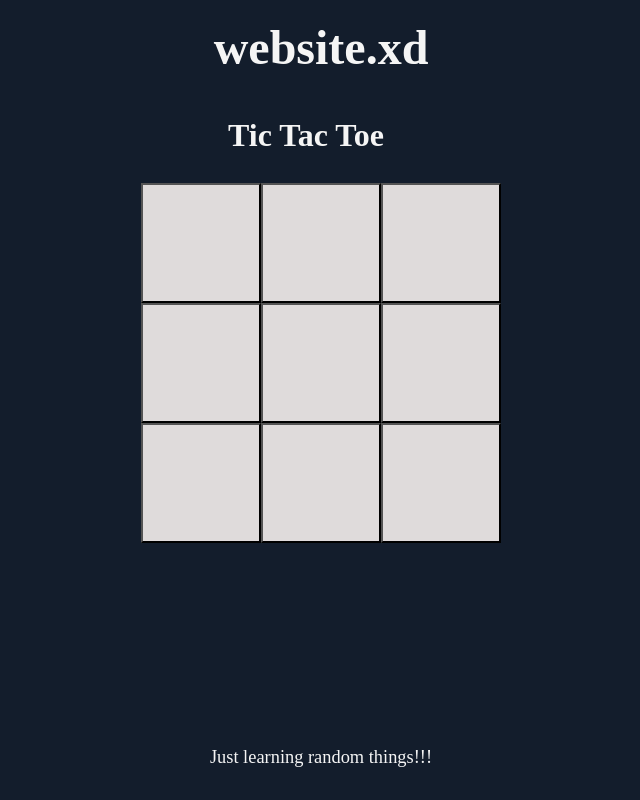
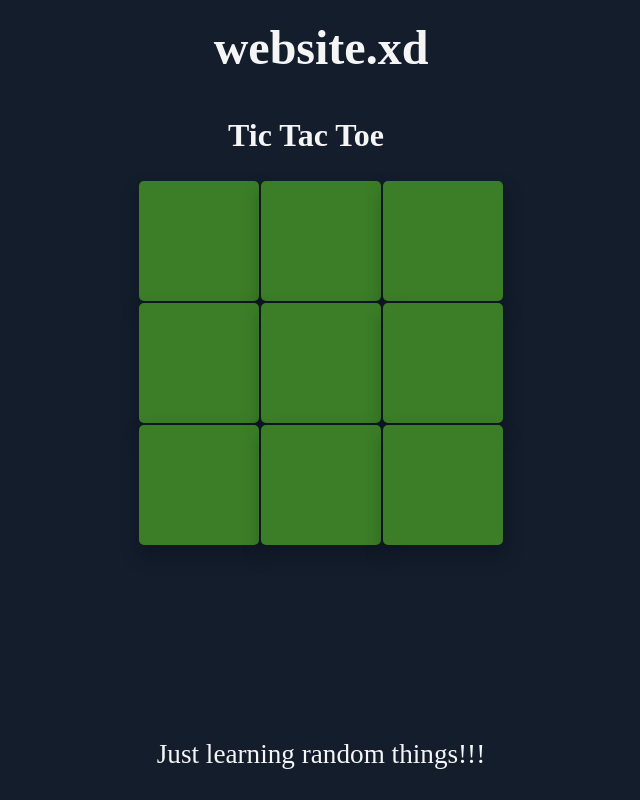
Before and after one commit to biki0/mywebsite, a React (Vite) app: page /tictactoe in a window 1280 px wide. Shown: the whole page, without its empty margins (319-959 px from the left). Built offline with nearby package versions, Linux system fonts and the light colour scheme.

Commit message:
added stuff

```diff
--- a/src/components/BinaryDecimalConverter/BinDecConverter.tsx
+++ b/src/components/BinaryDecimalConverter/BinDecConverter.tsx
@@ -4,7 +4,7 @@ import "./bindec.css"
 
 const BinDecConverter = () => {
 
-    const [userInput, setUserInput] = useState("0");
+    const [userInput, setUserInput] = useState("");
     const [switchMode, setSwitchMode] = useState(false);
     let invalidInput: boolean = false;
     let result: number = 0;
@@ -12,9 +12,6 @@ const BinDecConverter = () => {
 
     const handleInput = (event: React.ChangeEvent<HTMLInputElement>) => {
         setUserInput(event.target.value)
-    }
-    const clearInput = () => {
-        setUserInput("");
     }
 
     const modeButton = () => {
@@ -61,7 +58,7 @@ const BinDecConverter = () => {
                 {invalidInput && <div className="invalid-info">Invalid input! Enter 0 or 1</div>}
                 {showResult && <div className="result">{result}</div>}
 
-                <input type="text" value={userInput} onClick={clearInput} onChange={handleInput} />
+                <input type="text" value={userInput} onChange={handleInput} />
 
                 <button className="change-button" onClick={modeButton}>Decimal to Binary</button>
 
@@ -83,7 +80,7 @@ const BinDecConverter = () => {
                 {invalidInput && <div className="invalid-info">Invalid input! Enter numbers only</div>}
                 {showResult && <div className="result">{result}</div>}
 
-                <input type="text" value={userInput} onClick={clearInput} onChange={handleInput} />
+                <input type="text" value={userInput} onChange={handleInput} />
 
                 <button className="change-button" onClick={modeButton}>Binary to Decimal</button>
 
--- a/src/components/TicTacToe/TicTacToe.tsx
+++ b/src/components/TicTacToe/TicTacToe.tsx
@@ -4,19 +4,33 @@ import Tile from "./Tile"
 
 import "./board.css"
 
+let winningPosition = [
+    [0, 1, 2],
+    [0, 3, 6],
+    [0, 4, 8],
+    [3, 4, 5],
+    [6, 7, 8],
+    [2, 4, 6],
+    [2, 5, 8],
+    [1, 4, 7]
+]
+
 const TicTacToe = () => {
 
     const [board, boardUpdate] = useState<string[]>([]);
-    const [player, setPlayer] = useState(true);
+    const [player, setPlayer] = useState("X");
     const [errorButton, setErrorButton] = useState(false);
-    const [endMessage, setEndMessage] = useState(false);
+    const [xWon, setXWon] = useState(false);
+    const [oWon, setOWon] = useState(false);
 
     const checkWinner = () => {
 
-        if(board[5] == 'X'){
-            setErrorButton(true);
-            setEndMessage(true);
+        for(let [x,y,z] of winningPosition){
+            if(board[x] && board[x] == board[y] && board[x] == board[z]){
+                return board[x];
+            }
         }
+        return "";
 
     }
 
@@ -24,24 +38,28 @@ const TicTacToe = () => {
 
         if(board[position] == 'X' || board[position] == 'O') { return }
 
-        board[position] = player ? "X" : "O";
+        board[position] = player === "X" ? "X" : "O";
 
         boardUpdate(board);
 
-        checkWinner();
+        setPlayer(player === "X" ? "O" : "X");
 
-        setPlayer(!player);
-
+        setXWon("X" === checkWinner());
+        setOWon("O" === checkWinner());
+        console.log(xWon);
+        console.log(oWon);
     }
 
     const reset = () => {
 
         setErrorButton(false);
         boardUpdate([]);
-        setPlayer(true);
-        setEndMessage(false);
+        setPlayer("X");
+        setXWon(false);
+        setOWon(false);
 
     }
+
 
     return (
 
@@ -64,15 +82,24 @@ const TicTacToe = () => {
 
             </div>
 
+            {xWon &&
 
-            {errorButton &&
-                <button className="error-button" onClick={reset}>Play Again</button>
+                <>
+                    <div className="end-message">
+                        <p>Player X won</p>
+                    </div>
+                    <button className="reset-button" onClick={ reset }>Play Again</button>
+                </>
             }
 
-            {endMessage &&
-                <div className="end-message">
-                    <p>GAME ENDED</p>
-                </div>
+            {oWon &&
+
+                <>
+                    <div className="end-message">
+                        <p>Player O won </p>
+                    </div>
+                    <button className="reset-button" onClick={ reset }>Play Again</button>
+                </>
             }
 
         </>
--- a/src/components/TicTacToe/board.css
+++ b/src/components/TicTacToe/board.css
@@ -11,20 +11,35 @@
 
 .tile {
     width: 120px;
+	margin: 1px;
     background-color: rgb(223, 219, 219);
     height: 120px;
+	text-decoration: none;
+	border: none;
+	font-size: 16px;
+	background-color: rgb(59, 126, 39);
+	color: whitesmoke;
+	border-radius: 5px;
+	box-shadow: 1px 10px 20px 1px rgba(0, 0, 0, 0.24);
+	cursor: pointer;
+	outline: none;
+	transition: 0.2s all;
+}
+
+.tile:active {
+	transform: scale(.60);
+	box-shadow: 3px 2px 22px 1px rgba(0, 0, 0, 0.24);
 }
 
 .val {
     font-size: 5rem;
 }
 
-.error-button {
-	margin-top: 50px;
+.reset-button {
 	cursor: pointer;
 	outline: 0;
 	color: #fff;
-	background-color: #3b8b38;
+	background-color: rgb(59, 126, 39);
 	border-color: #0d6efd;
 	display: inline-block;
 	font-weight: 400;
@@ -36,6 +51,24 @@
 	border-radius: .25rem;
 	transition: color .15s ease-in-out,background-color .15s ease-in-out,border-color .15s ease-in-out,box-shadow .15s ease-in-out;
 	animation: fadeInAnimation 2s;
+	z-index: -1;
+}
+.reset-button:hover {
+
+	color: #fff;
+	background-color: #51ac5d;
+	border-color: #0d6efd;
+
+}
+.reset-button:active {
+	transform: scale(1.5);
+	box-shadow: 3px 2px 22px 1px rgba(0, 0, 0, 0.24);
+}
+
+.end-message {
+	margin-top: 20px;
+	margin-bottom: 20px;
+	font-size: 2rem;
 }
 
 @keyframes fadeInAnimation {
@@ -43,17 +76,11 @@
     to   { opacity: 1; }
 }
 
-.error-button:hover {
 
-	color: #fff;
-	background-color: #51ac5d;
-	border-color: #0d6efd;
 
-}
+@media only screen and (max-width: 380px) {
+	.error-button {
 
-@media only screen and (max-width: 400px) {
-	.error-button {
-		margin-top: 10px;
 		cursor: pointer;
 		outline: 0;
 		color: #fff;
@@ -61,7 +88,7 @@
 		border-color: #0d6efd;
 		display: inline-block;
 		font-weight: 400;
-		line-height: 1.5;
+		line-height: .6;
 		text-align: center;
 		border: 1px solid transparent;
 		padding: 6px 12px;
--- a/src/components/bad.css
+++ b/src/components/bad.css
@@ -6,7 +6,7 @@
     width: 100%;
     color: whitesmoke;
     text-align: center;
-    font-size: 2.3vh;
+    font-size: 1.7rem;
 }
 
 p, ul {
@@ -37,3 +37,15 @@ a:hover {
     color: rgb(255, 255, 255);
     text-decoration: underline;
 }
+
+@media only screen and (max-width: 380px){
+    .footer-info {
+        position: absolute;
+        left: 0;
+        bottom: 0px;
+        width: 100%;
+        color: whitesmoke;
+        text-align: center;
+        font-size: 1.5rem;
+    }
+}
```
